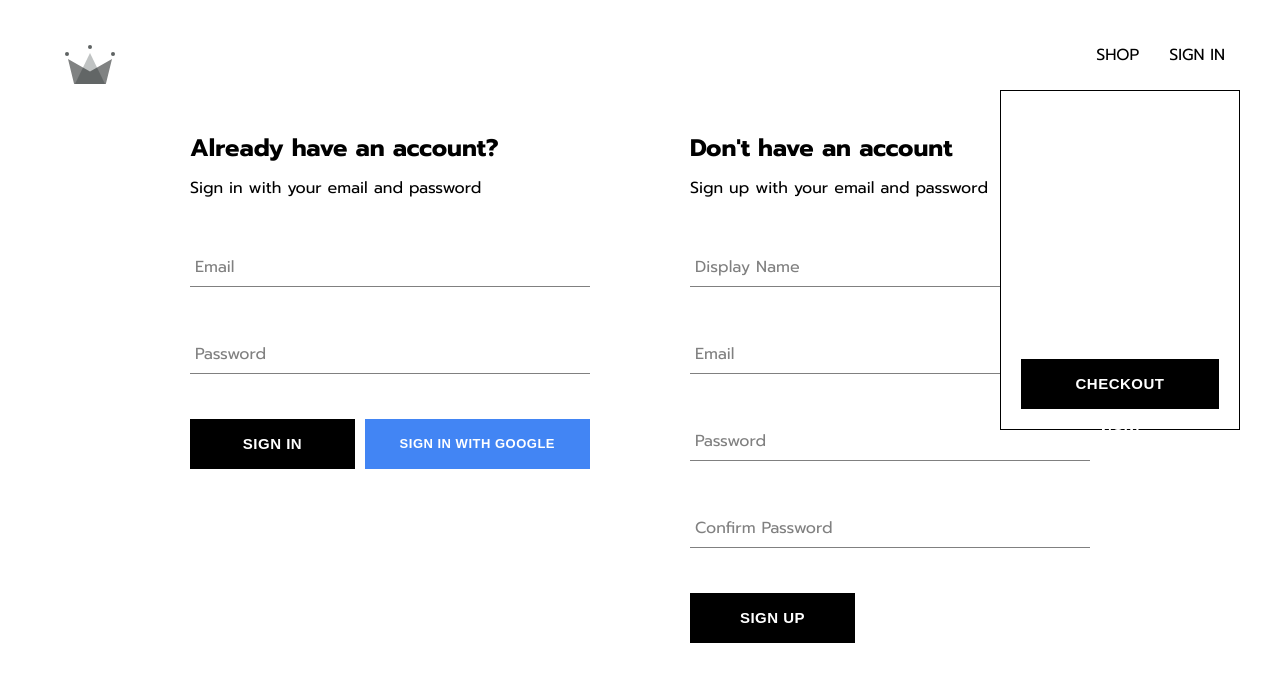
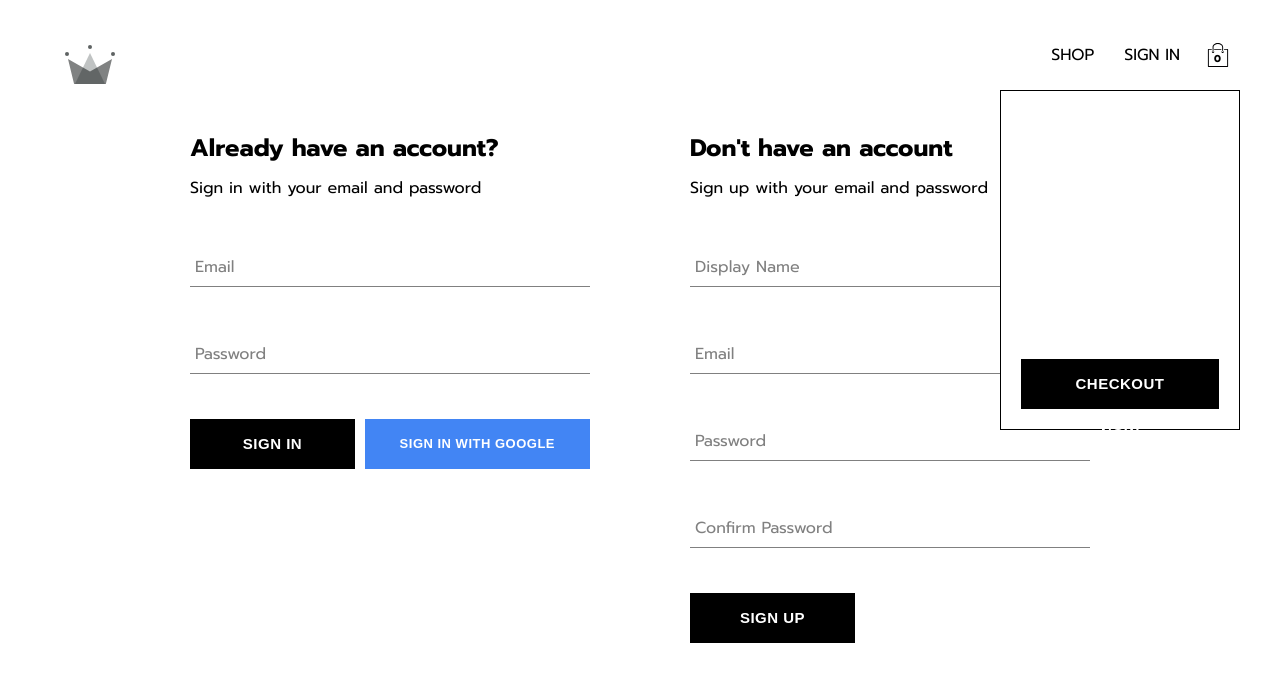
Before and after one commit to benzkittisak/crwn-clothing-v2, a React (Create React App) app: page /auth in a window 1280 px wide. Shown: the top 682 px of the page. Built offline with nearby package versions, Linux system fonts and the light colour scheme; no server answers.

Commit message:
updated navigation component code

```diff
--- a/src/routes/navigation/navigation.component.jsx
+++ b/src/routes/navigation/navigation.component.jsx
@@ -35,7 +35,7 @@ const Navigation = () => {
                   </span>
                 </div>
               </div>
-              <CartIcon />
+
 
             </Fragment>
           ) : (
@@ -43,6 +43,7 @@ const Navigation = () => {
               sign in
             </Link>
           )}
+           <CartIcon />
         </div>
         <CartDropdown />
       </div>
```
